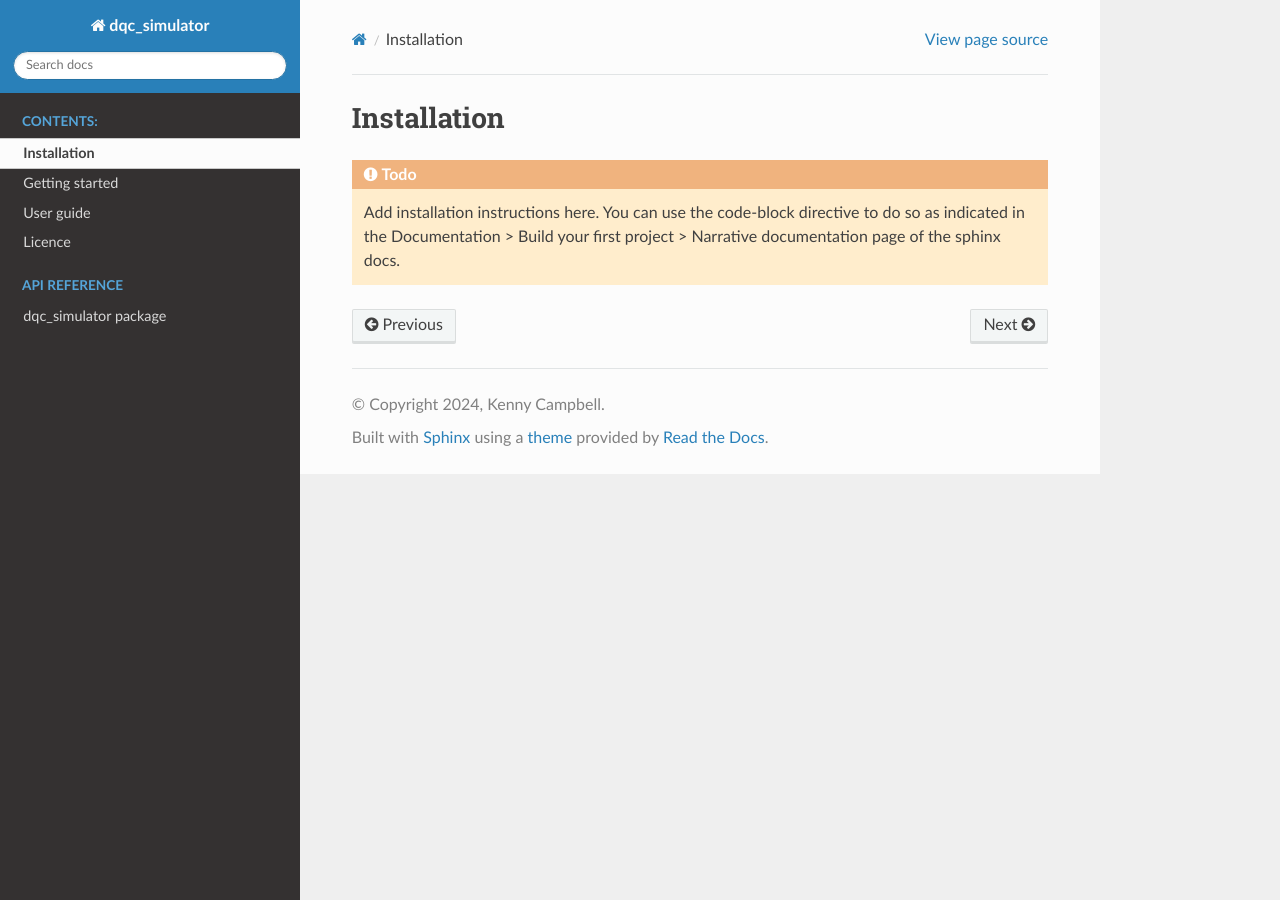
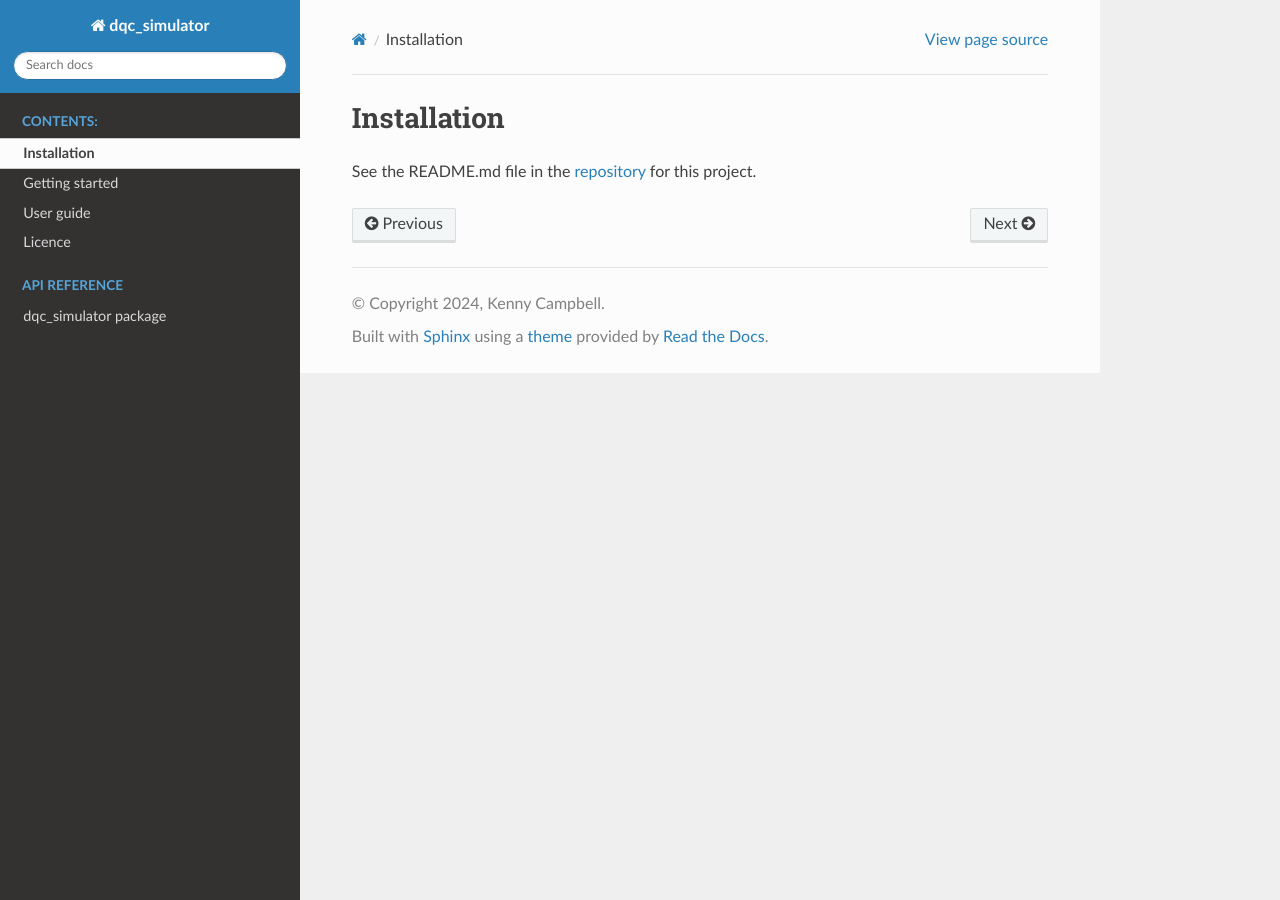
Before and after one commit to km-campbell/dqc_simulator, a Sphinx documentation site: the page built from docs/source/installation.rst, in a window 1280 px wide. Built offline with Sphinx 7.4.7 and the Read the Docs theme 3.1.0, drawn with Linux system fonts in a browser that asks for light colours.

Commit message:
Updated installation instructions to direct user to README.md in main repo

```diff
--- a/docs/source/installation.rst
+++ b/docs/source/installation.rst
@@ -1,9 +1,4 @@
 Installation
 ============
 
-.. todo::
-
-    Add installation instructions here. You can use the
-    code-block directive to do so as indicated in the
-    Documentation > Build your first project >
-    Narrative documentation page of the sphinx docs.
+See the README.md file in the `repository <https://github.com/km-campbell/dqc_simulator.git>`_ for this project.
```
